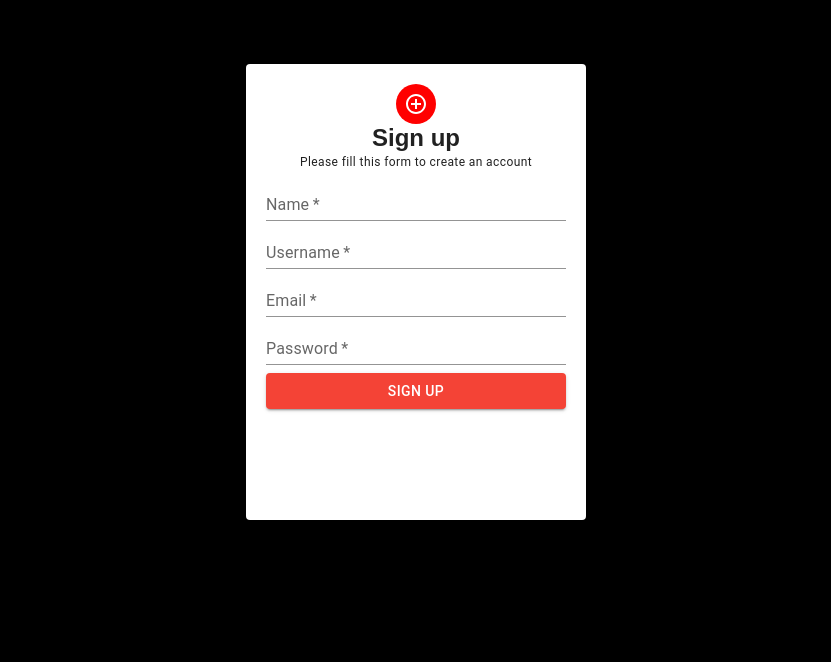
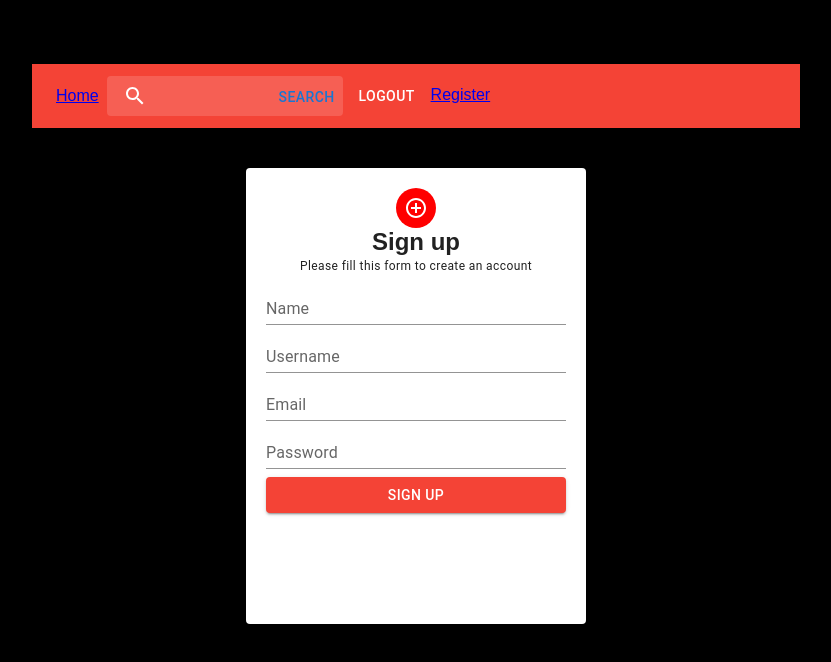
Before and after one commit to moniquemsantos/react-movie-search-app, a React (Create React App) app: page /register in a window 1280 px wide. Shown: the top 662 px of the page, without its empty margins (224-1055 px from the left). Built offline with nearby package versions, Linux system fonts and the light colour scheme; no server answers.

Commit message:
FEAT: Enable new users register

```diff
--- a/src/Components/Header.jsx
+++ b/src/Components/Header.jsx
@@ -3,7 +3,7 @@ import { styled, alpha } from "@mui/material/styles";
 import AppBar from "@mui/material/AppBar";
 import Box from "@mui/material/Box";
 import Toolbar from "@mui/material/Toolbar";
-import Typography from "@mui/material/Typography";
+//import Typography from "@mui/material/Typography";
 import { Link } from "react-router-dom";
 //import IconButton from "@mui/material/IconButton";
 //import AccountCircle from "@mui/icons-material/AccountCircle";
@@ -104,8 +104,7 @@ function Header(){
                 </Search>
                 <div>
                   {user ? (<Button onClick={logout} variant="">Logout</Button>) : <Button onClick={login} variant="contained">Login</Button>}
-
-
+                  <Link to="/register">Register</Link>
                   {/* <IconButton onClick={login}>
                     <AccountCircle />
                   </IconButton> */}
--- a/src/store/AuthContext.jsx
+++ b/src/store/AuthContext.jsx
@@ -1,11 +1,33 @@
 import { createContext,  useState } from "react";
+import { createUserWithEmailAndPassword } from "firebase/auth";
+import { auth } from "../config/firebaseConfig";
 
-export const AuthContext = createContext()
+
+export const AuthContext = createContext();
 
 
 export const AuthContextProvider = (props) => {
+    const [user, setUser] = useState({});
 
-   const [user,setUser] = useState({})
+    const register = async (email, password) => {
+        console.log(email, password);
+
+    try {
+        const userCredential = await createUserWithEmailAndPassword(
+          auth,
+          email,
+          password
+        );
+
+        const user = userCredential.user;
+        console.log("user :>> ", user);
+        setUser(userCredential.user);
+      } catch (error) {
+        console.log("error", error);
+        const errorCode = error.code;
+        const errorMessage = error.message;
+    }
+   };
 
    const login = () => {
         setUser({
@@ -14,8 +36,8 @@ export const AuthContextProvider = (props) => {
    }
 
     return(
-        <AuthContext.Provider value={{user, setUser, login}}>
+        <AuthContext.Provider value={{user, setUser, login, register}}>
 {props.children}
         </AuthContext.Provider>
-    )
-}
+    );
+};
--- a/src/views/Register.jsx
+++ b/src/views/Register.jsx
@@ -2,13 +2,37 @@ import React from "react";
 import { Avatar, Grid, Paper, Typography, TextField, Button } from "@mui/material";
 import AddCircleOutlineOutlinedIcon from '@mui/icons-material/AddCircleOutlineOutlined';
 import { red } from '@mui/material/colors';
+import Header from "../Components/Header";
+import { useState } from "react";
+import { useContext } from "react";
+import { AuthContext } from "../store/AuthContext";
 
-const SignUp = () => {
-    const paperStyle={padding: 20, width: 300, height: "52vh", margin: "0 auto"}
+const Register = () => {
+    const paperStyle={padding: 20, width: 300, height: "52vh", margin: "40px auto"}
     const headerStyle={margin: 0}
     const avatarStyle={backgroundColor:"#ff0000"}
     const btnStyle={margin: "8px 0", backgroundColor: red[500]}
+    const [email, setEmail] = useState("")
+    const [password, setPassword] = useState("")
+    const {register}=useContext(AuthContext)
+
+    const handleEmailChange = (e) => {
+        setEmail(e.target.value)
+    };
+
+    const handlePasswordChange = (e) => {
+        setPassword(e.target.value)
+    };
+
+    const handleRegister = (event) => {
+        event.preventDefault()
+        register(email, password)
+    }
+
+
     return(
+        <>
+        <Header />
         <Grid>
             <Paper style={paperStyle}>
                 <Grid align="center">
@@ -19,16 +43,17 @@ const SignUp = () => {
                     <Typography variant="caption" gutterBottom >Please fill this form to create an account</Typography>
                 </Grid>
              <form>
-                <TextField fullWidth variant="standard" label="Name" placeholder="Enter your name" required/>
-                <TextField fullWidth variant="standard" label="Username" placeholder="Enter your username" required/>
-                <TextField fullWidth variant="standard" label="Email" placeholder="Enter your Email" required/>
-                <TextField fullWidth variant="standard" label="Password" placeholder="Enter your password" type="password" required/>
-                <Button type="submit" variant="contained" style={btnStyle} fullWidth >Sign Up</Button>
+                <TextField fullWidth variant="standard" label="Name" placeholder="Enter your name"/>
+                <TextField fullWidth variant="standard" label="Username" placeholder="Enter your username" />
+                <TextField fullWidth variant="standard" label="Email" id="email" placeholder="Enter your Email" onChange={handleEmailChange}/>
+                <TextField fullWidth variant="standard" label="Password" id="password" placeholder="Enter your password" type="password" onChange={handlePasswordChange}/>
+                <Button onClick={handleRegister} type="submit" variant="contained" style={btnStyle} fullWidth >Sign Up</Button>
              </form>
             </Paper>
         </Grid>
+        </>
 
     )
 }
 
-export default SignUp;
+export default Register;
```
